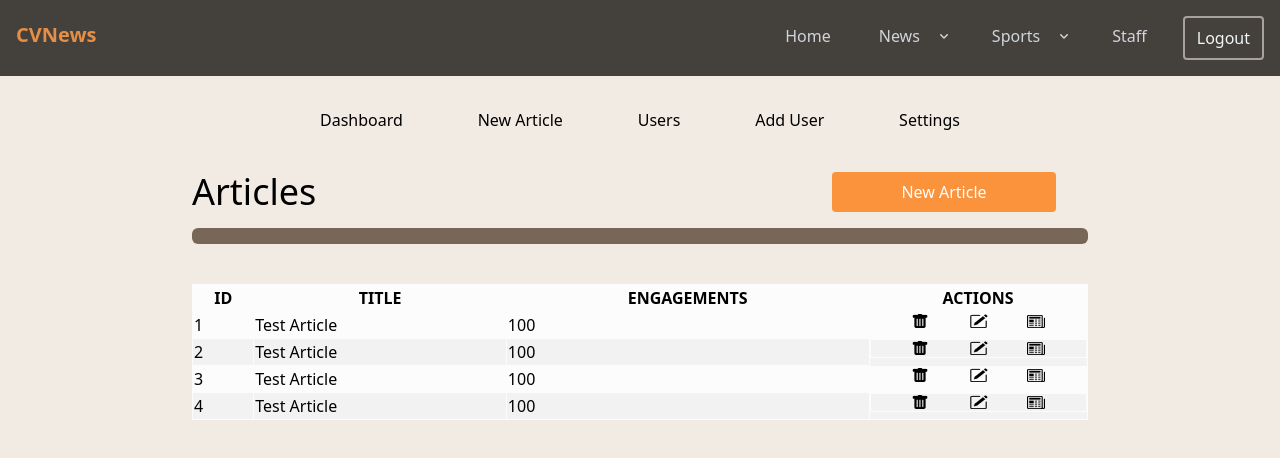
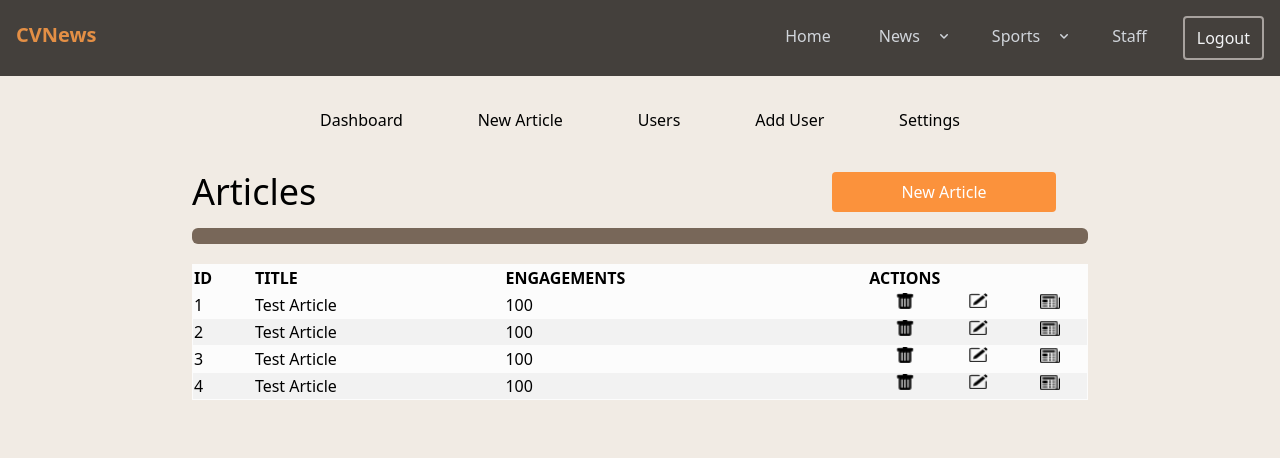
Before and after one commit to Algorithm-Allies/valleyNews, a React (Vite) app in the folder client/: page /businesspanel in a window 1280 px wide. Shown: the top 458 px of the page. Built offline with nearby package versions, Linux system fonts and the light colour scheme.

Commit message:
More styling for article business panel and create article page

```diff
--- a/client/src/components/BusinessNavBar.jsx
+++ b/client/src/components/BusinessNavBar.jsx
@@ -4,7 +4,7 @@ function BusinessNavBar() {
   return (
   <div className="flex justify-center">
     <ul className="flex flex-row w-[50vw] justify-between pb-10 center">
-      <li><a href="/dashboard">Dashboard</a></li>
+      <li><a href="/businesspanel">Dashboard</a></li>
       <li><a href="/createarticle">New Article</a></li>
       <li><a href="/users">Users</a></li>
       <li><a href="/adduser">Add User</a></li>
--- a/client/src/pages/BusinessPanel.jsx
+++ b/client/src/pages/BusinessPanel.jsx
@@ -13,10 +13,11 @@ function BusinessPanel() {
         <button className="w-1/4 py-2 mr-8 rounded bg-orange-400 text-white m-0">New Article</button>
       </div>
 
-      <hr className="rounded-md border-y-8 border-brown-400 mb-10 "/>
-      <table class="table-auto border-collapse border border-[#FCFCFC] bg-[#FCFCFC]">
+      <hr className="rounded-md border-y-8 border-brown-400 mb-5 "/>
+      <div className="flex justify-center">
+        <table class="table-auto w-[70vw] border-collapse border border-[#FCFCFC] bg-[#FCFCFC]">
           <thead>
-          <tr>
+            <tr className="text-left py-3">
               <th>ID</th>
               <th>TITLE</th>
               <th>ENGAGEMENTS</th>
@@ -25,19 +26,20 @@ function BusinessPanel() {
           </thead>
           <tbody>
           {articleData.map((item, i) =>
-          <tr key={i} className="even:bg-[#F2F2F2] odd:bg-[#FCFCFC]">
-            <td className="border border-[#FCFCFC] ">{item.id}</td>
-            <td className="border border-[#FCFCFC] ">{item.title}</td>
-            <td className="border border-[#FCFCFC] ">{item.engagements}</td>
-            <td className="border border-[#FCFCFC] flex flex-row justify-evenly">
-              <button><img src={Trash}/></button>
-              <button><img src={Pencil}/></button>
-              <button><img src={NewsPaper}/></button>
+            <tr key={i} className="even:bg-[#F2F2F2] odd:bg-[#FCFCFC] border border-[#FCFCFC] py-4">
+              <td>{item.id}</td>
+              <td>{item.title}</td>
+              <td>{item.engagements}</td>
+              <td className="flex flex-row justify-around">
+                <button><img className="w-5" src={Trash}/></button>
+                <button><img className="w-5" src={Pencil}/></button>
+                <button><img className="w-5" src={NewsPaper}/></button>
               </td>
             </tr>
           )}
           </tbody>
         </table>
+      </div>
     </div>
 
   </div>
--- a/client/src/pages/CreateArticle.jsx
+++ b/client/src/pages/CreateArticle.jsx
@@ -1,7 +1,7 @@
 
 export default function CreateArticle() {
   return (
-    <div className="h-screen bg-brown-100">
+    <div className="bg-brown-100">
       <div className="h-full flex flex-col pt-8 max-w-[70vw] w-full mx-auto">
         <div className="flex flex-col w-100">
             <h1 className="text-4xl text-black-100 flex">New Article</h1>
@@ -19,7 +19,7 @@ export default function CreateArticle() {
                 </select>
                 <label className="mt-4">Upload Article Image</label>
                 <input className="mt-4" type="file" id="image" name="filename"/>
-                <div className="flex flex-row">
+                <div className="flex flex-row pb-10">
                     <button className="w-1/4 py-2 mr-8 mt-6  rounded bg-yellow-600/50 ">Save</button>
                     <button className="w-1/4 py-2 mr-8 mt-6  rounded bg-brown-400">Cancel</button>
                 </div>
```
Lines whose indentation alone changed are shown as unchanged.
